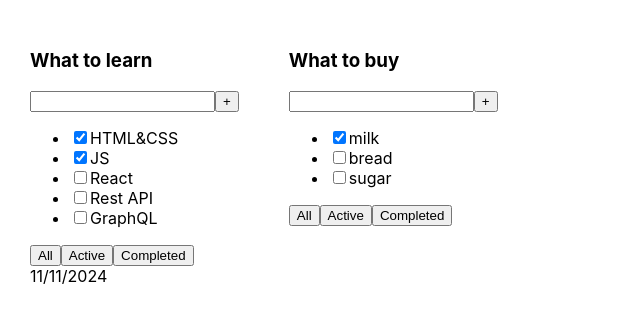
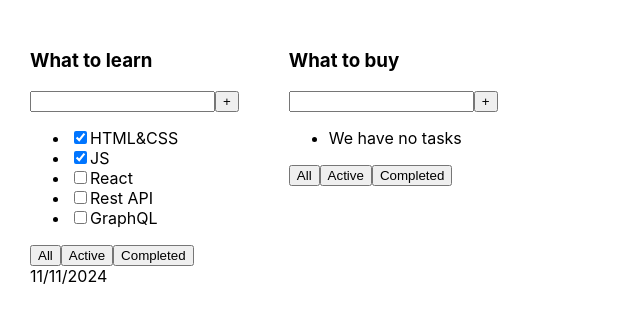
Before and after one commit to Odinokun/ca-todo, a React (Create React App) app: page / in a window 1280 px wide. Shown: the top 322 px of the page, without its empty margins (0-640 px from the left). Built offline with nearby package versions, Linux system fonts and the light colour scheme.

Commit message:
Update Todolist component to handle optional tasks; display message when no tasks are provided

```diff
--- a/src/App.tsx
+++ b/src/App.tsx
@@ -19,7 +19,7 @@ function App() {
   return (
     <div className='App'>
       <Todolist title='What to learn' tasks={tasks1} date='11/11/2024' />
-      <Todolist title='What to buy' tasks={tasks2} />
+      <Todolist title='What to buy' />
     </div>
   );
 }
--- a/src/Todolist.tsx
+++ b/src/Todolist.tsx
@@ -1,6 +1,6 @@
 type PropsType = {
   title: string;
-  tasks: TaskType[];
+  tasks?: TaskType[];
   date?: string;
 };
 
@@ -19,12 +19,16 @@ export const Todolist = ({ title, tasks, date }: PropsType) => {
         <button>+</button>
       </div>
       <ul>
-        {tasks.map(t => (
-          <li key={t.id}>
-            <input type='checkbox' checked={t.isDone} />
-            <span>{t.title}</span>
-          </li>
-        ))}
+        {tasks ? (
+          tasks.map(t => (
+            <li key={t.id}>
+              <input type='checkbox' checked={t.isDone} />
+              <span>{t.title}</span>
+            </li>
+          ))
+        ) : (
+          <li>We have no tasks</li>
+        )}
       </ul>
       <div>
         <button>All</button>
```
